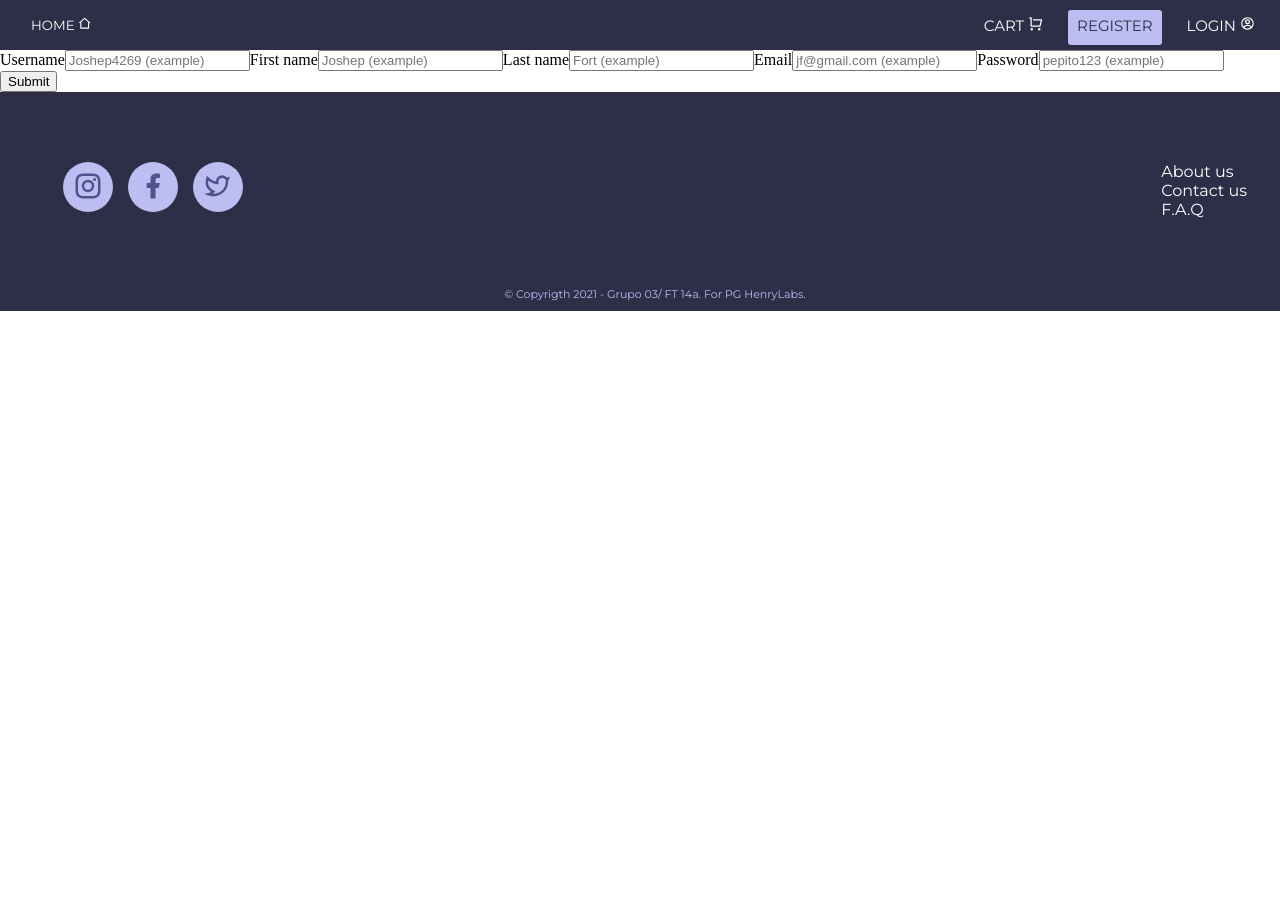
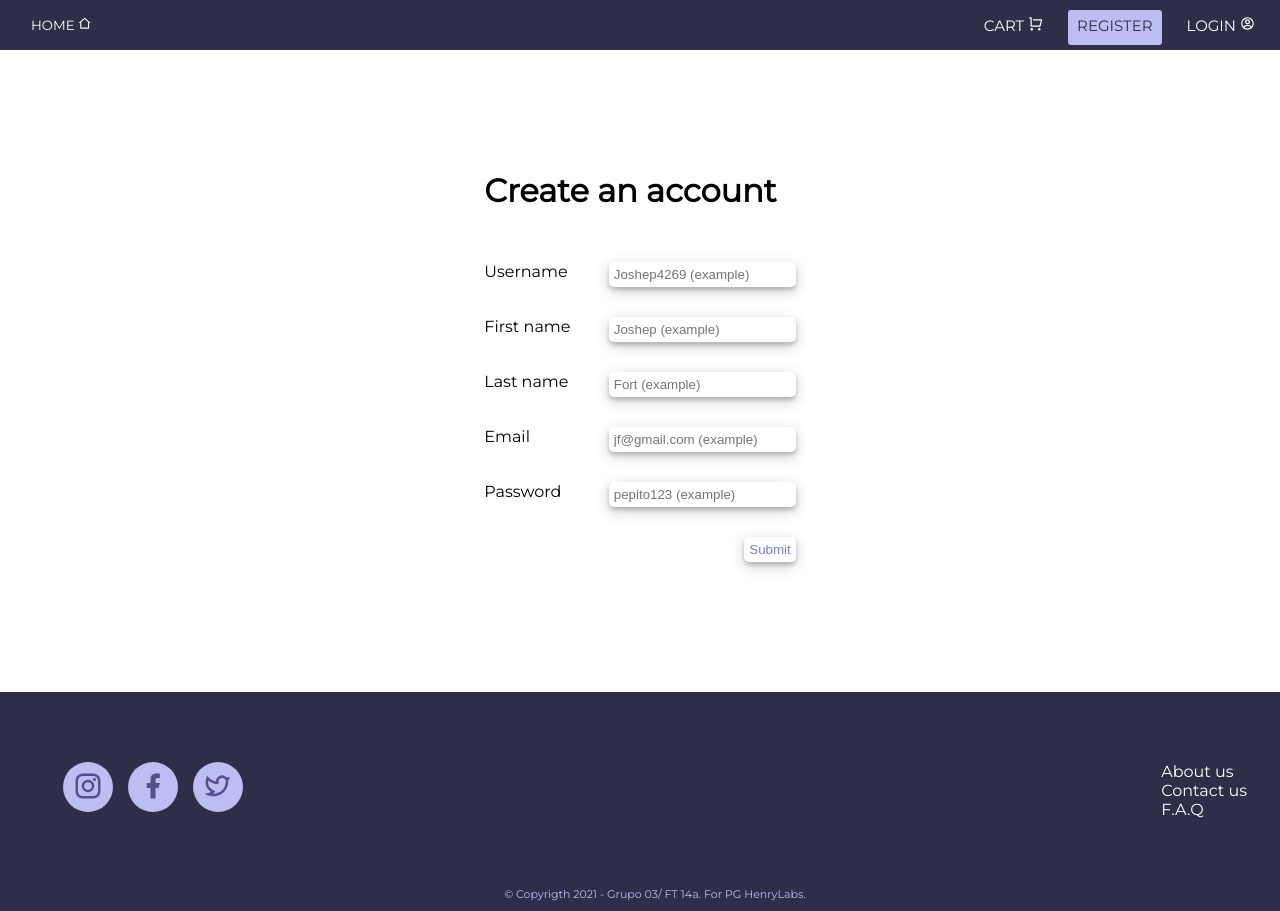
Before and after one commit to rodriabregu/Henry-PF-G03, a React (Create React App) app in the folder client/: page /register in a window 1280 px wide. Before the commit the page ends 800 px from the top, so only its background shows below. Built offline with nearby package versions, Linux system fonts and the light colour scheme.

Commit message:
arreglos css

```diff
--- a/client/src/App.tsx
+++ b/client/src/App.tsx
@@ -1,4 +1,6 @@
 import './App.css';
+import Loading from './Components/Loading/Loading';
+import Landing from './Components/LandingPage/LandingPage';
 import Home from './Components/Home/Home';
 import NavBar from './Components/NavBar/NavBar';
 import Footer from './Components/Footer/Footer';
@@ -14,6 +16,8 @@ function App() {
       <Switch>
         <div className="App">
           <Route path="/" component={NavBar} />
+          <Route exact path="/" component={Landing} />
+          <Route exact path="/cart" component={Loading} />
           <Route exact path="/home" component={Home} />
           <Route exact path="/product/:id" component={ProductDetail} />
           <Route exact path='/login' component={Login} />
--- /dev/null
+++ b/client/src/Components/LandingPage/LandingPage.css
@@ -0,0 +1,10 @@
+
+.landing{
+    display: flex;
+    justify-content: center;
+}
+
+.loading{
+    width: 1300px;
+    height: auto;
+}
--- /dev/null
+++ b/client/src/Components/LandingPage/LandingPage.tsx
@@ -0,0 +1,11 @@
+import './LandingPage.css';
+
+export const Landing = () => {
+    return (
+    <div className='landing'>
+        <div><img className="loading" src="https://images6.alphacoders.com/115/thumb-1920-1158225.png" alt="Enter" /></div>
+    </div>
+    )}
+
+
+export default Landing;
--- /dev/null
+++ b/client/src/Components/Loading/Loading.css
@@ -0,0 +1,9 @@
+.prev{
+    font-family: 'Montserrat', sans-serif;
+    display: flex;
+    justify-content: center;
+    margin-top: 200px;
+    margin-bottom: 200px;
+}
+
+@import url('https://fonts.googleapis.com/css2?family=Montserrat&display=swap');
--- /dev/null
+++ b/client/src/Components/Loading/Loading.tsx
@@ -0,0 +1,11 @@
+import './Loading.css';
+
+export const Loading = () => {
+    return (
+    <div className='prev'>
+        <img className="loading-gif" src="https://media.giphy.com/media/3oEjI6SIIHBdRxXI40/200.gif" alt="Enter" />
+    </div>
+    )}
+
+
+export default Loading;
--- a/client/src/Components/Pagination/Pagination.css
+++ b/client/src/Components/Pagination/Pagination.css
@@ -54,7 +54,7 @@
     display: grid;
     gap: 5rem 1rem;
     grid-auto-flow: dense;
-    grid-template-rows: 18rem 18rem 18rem;
+    grid-template-rows: 18rem 18rem /* 18rem */;
     grid-template-columns: repeat(auto-fill, minmax(17rem, 17rem));
     justify-content: space-around;
     text-align: center;
--- a/client/src/Components/ProductDetail/productDetail.css
+++ b/client/src/Components/ProductDetail/productDetail.css
@@ -5,8 +5,8 @@
     font-family: 'Montserrat', sans-serif;
     display: flex;
     justify-content: space-evenly;
-    margin-top: 60px;
-    margin-bottom: 60px;
+    margin-top: 150px;
+    margin-bottom: 150px;
 }
 
 .product-img img{
--- a/client/src/Components/Products/CreateProducts.css
+++ b/client/src/Components/Products/CreateProducts.css
@@ -3,8 +3,8 @@
 .form-create{
     display: flex;
     justify-content: center;
-    margin-bottom: 30px;
-    margin-top: 30px;
+    margin-bottom: 80px;
+    margin-top: 60px;
     font-family: 'Montserrat', sans-serif;
 }
 
--- a/client/src/Components/Register/index.tsx
+++ b/client/src/Components/Register/index.tsx
@@ -10,8 +10,13 @@ const Register = () => {
   const onSubmit = (data: any) => ( console.log(data), notify() ,reset() )
 
   return (
+    <div className='form-register'>
+      <div className='card-form'>
       <form onSubmit={handleSubmit(onSubmit)}>
+        <div><h1>Create an account</h1></div>
+        <div>
           <label htmlFor="username">Username</label>
+          {errors.username && <span role="alert">{errors.username.message}</span>}
           <input id='username' type="text" placeholder="Joshep4269 (example)" {...register("username", {
             required: "required",
             minLength: {
@@ -24,9 +29,10 @@ const Register = () => {
             }
           }
           )} />
-      {errors.username && <span role="alert">{errors.username.message}</span>}
-
+        </div>
+        <div>
           <label htmlFor="firstname">First name</label>
+          {errors.firstname && <span role="alert">{errors.firstname.message}</span>}
           <input id='firstname' type="text" placeholder="Joshep (example)" {...register("firstname", {
             required: "required",
             minLength: {
@@ -39,9 +45,10 @@ const Register = () => {
             }
           })}
           />
-      {errors.firstname && <span role="alert">{errors.firstname.message}</span>}
-
+        </div>
+        <div>
           <label htmlFor="lastname">Last name</label>
+          {errors.lastname && <span role="alert">{errors.lastname.message}</span>}
           <input id='lastname' type="text" placeholder="Fort (example)" {...register("lastname", {
             required: "required",
             minLength: {
@@ -54,9 +61,10 @@ const Register = () => {
             }
           })}
           />
-      {errors.lastname && <span role="alert">{errors.lastname.message}</span>}
-
+        </div>
+        <div>
           <label htmlFor="email">Email</label>
+          {errors.email && <span role="alert">{errors.email.message}</span>}
           <input
             id="email"
             placeholder="jf@gmail.com (example)"
@@ -64,14 +72,15 @@ const Register = () => {
               required: "required",
               pattern: {
                 value: /\S+@\S+\.\S+/,
-            message: "Entered value does not match email format."
+                message: "It isn't email format."
               }
             })}
             type="email"
           />
-      {errors.email && <span role="alert">{errors.email.message}</span>}
-
+        </div>
+        <div>
           <label htmlFor="password">Password</label>
+          {errors.password && <span role="alert">{errors.password.message}</span>}
           <input
             id="password"
             placeholder='pepito123 (example)'
@@ -88,10 +97,14 @@ const Register = () => {
               }
             })}
           />
-      {errors.password && <span role="alert">{errors.password.message}</span>}
-      <input type="submit" />
+        </div>
+        <div>
+          <input className='button-r' type="submit" />
           <Toaster />
+        </div>
       </form>
+      </div>
+    </div>
   );
 }
 
--- a/client/src/Components/Register/register.css
+++ b/client/src/Components/Register/register.css
@@ -1,14 +1,55 @@
-.containerPrincipal {
-    position: absolute;
-    left: 50%;
-    top: 50%;
-    transform: translate(-50%, -50%);
-    border: 0.5px solid blue;
-    padding: 40px 40px 10px 40px;
-    background-color: white;
-    margin-bottom: 20vh;
+@import url('https://fonts.googleapis.com/css2?family=Montserrat&display=swap');
+
+/* .card-form{
+    width: 500px;
+    border: 1px solid #f166c35d;
+    border-radius: 30px;
+    background: rgba(251, 204, 255, 0.747);
+    margin-left: 100px;
+} */
+
+.form-register{
+    display: flex;
+    justify-content: center;
+    margin-bottom: 70px;
+    margin-top: 40px;
+    font-family: 'Montserrat', sans-serif;
 }
 
-.containerSecundario {
-    text-align: center;
+.form-register div{
+    margin-bottom: 30px;
+    margin-top: 30px;
+    display: flex;
+    justify-content: space-between;
 }
+
+.form-register input{
+    border-radius: 5px;
+    border: none;
+    box-shadow: 0 3px 4px 0 rgba(0, 0, 0, 0.2), 0 4px 15px 0 rgba(0, 0, 0, 0.19);
+    padding: 5px;
+}
+
+.form-register span{
+    color: red;
+    font-size: 12px;
+}
+
+.button-r{
+    color:  #7b7bc2;
+    background-color:white;
+    border-bottom: 1px solid transparent;
+    border-top: 1px solid transparent;
+    border-left: 1px solid transparent;
+    border-right: 1px solid transparent;
+    border-radius: 10px;
+    border: solid 1px;
+    cursor: pointer;
+    padding: 6px;
+    margin-left: 260px;
+}
+
+.button-r:hover{
+    background-color:  #bcbdf1;
+    color:  #2E2E48;
+}
```
Lines whose indentation alone changed are shown as unchanged.
